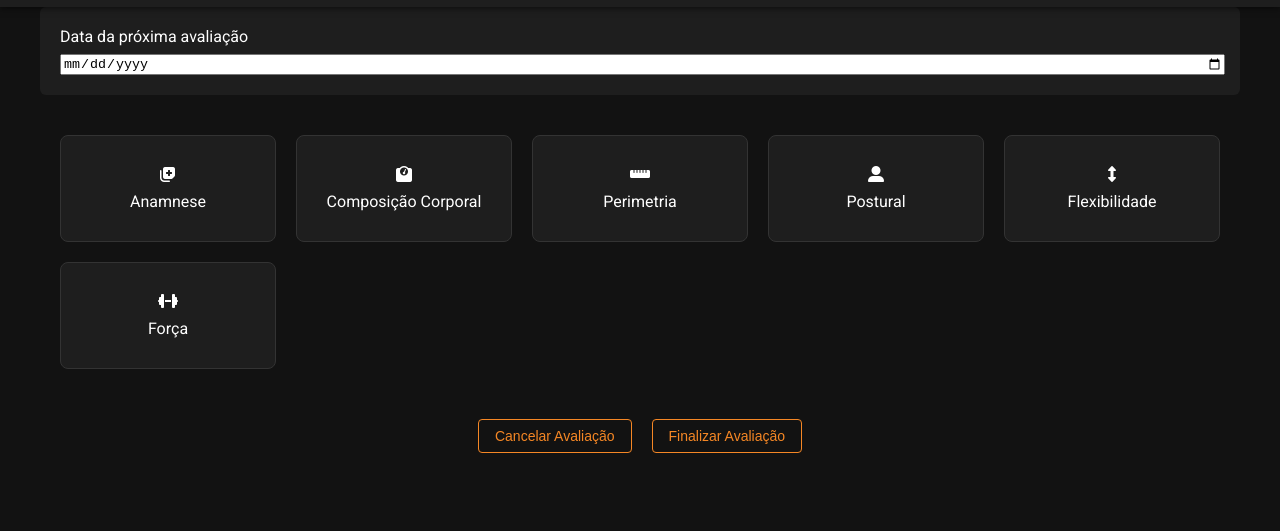
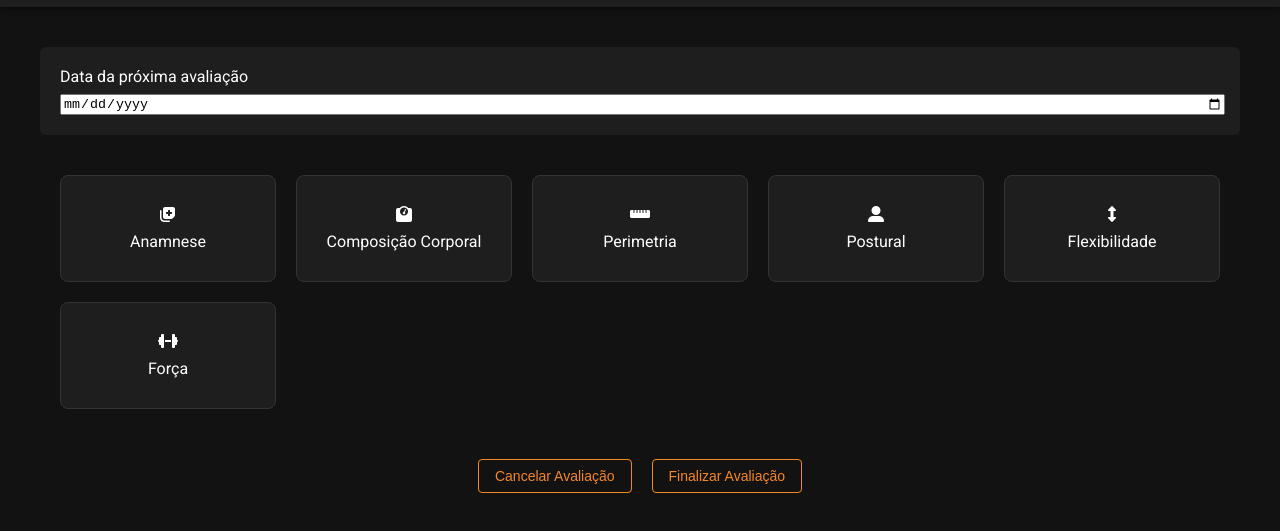
Before and after one commit to iangta10/PHub, a website with bundled scripts: page public/nova_avaliacao.html in a window 1280 px wide. Shown: the part 93-624 px from the top of the page. Built offline with nearby package versions, Linux system fonts and the light colour scheme.

Commit message:
Adjust evaluation layout offset for taller header

```diff
--- a/public/css/styles.css
+++ b/public/css/styles.css
@@ -172,6 +172,10 @@ select:focus {
     background-color: #2e2e2e;
 }
 /* ===== Nova Avaliacao ===== */
+:root {
+    --page-header-offset: 100px;
+}
+
 .page-header {
     position: fixed;
     top: 0;
@@ -220,7 +224,8 @@ select:focus {
 
 .avaliacao-main {
     max-width: 1200px;
-    margin: 80px auto 0;
+    margin: 100px auto 0;
+    margin-top: var(--page-header-offset, 100px);
     padding: 20px;
 }
 
--- a/public/js/novaAvaliacao.js
+++ b/public/js/novaAvaliacao.js
@@ -1,5 +1,12 @@
 import { getAlunoId, renderOpcoes } from './avaliacao.js';
 import { fetchWithFreshToken } from './auth.js';
+
+function updateMainOffset() {
+    const header = document.querySelector('.page-header');
+    if (!header) return;
+    const offset = header.getBoundingClientRect().height + 20;
+    document.documentElement.style.setProperty('--page-header-offset', `${offset}px`);
+}
 
 async function carregarCabecalho(id) {
     if (!id) return;
@@ -28,6 +35,7 @@ async function carregarCabecalho(id) {
                     fotoEl.src = defaultFoto;
                 }, { once: true });
             }
+            updateMainOffset();
         }
     } catch (err) {
         console.error('Erro ao carregar aluno', err);
@@ -38,6 +46,15 @@ document.addEventListener('DOMContentLoaded', () => {
     const id = getAlunoId();
     carregarCabecalho(id);
     renderOpcoes(id, 'avaliacaoOpcoes');
+
+    updateMainOffset();
+    window.addEventListener('resize', updateMainOffset);
+
+    const header = document.querySelector('.page-header');
+    if (header && 'ResizeObserver' in window) {
+        const observer = new ResizeObserver(() => updateMainOffset());
+        observer.observe(header);
+    }
 
     // cria/recupera id da avaliacao em andamento
     let avalId = localStorage.getItem(`currentAvalId_${id}`);
```
